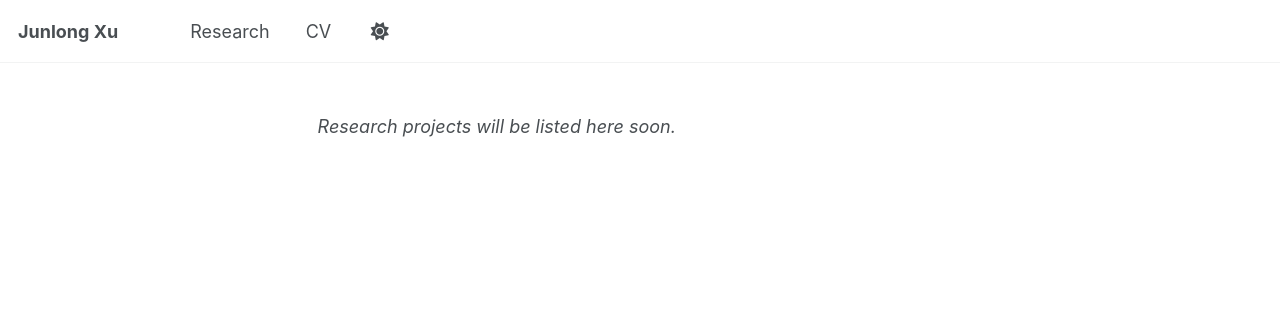
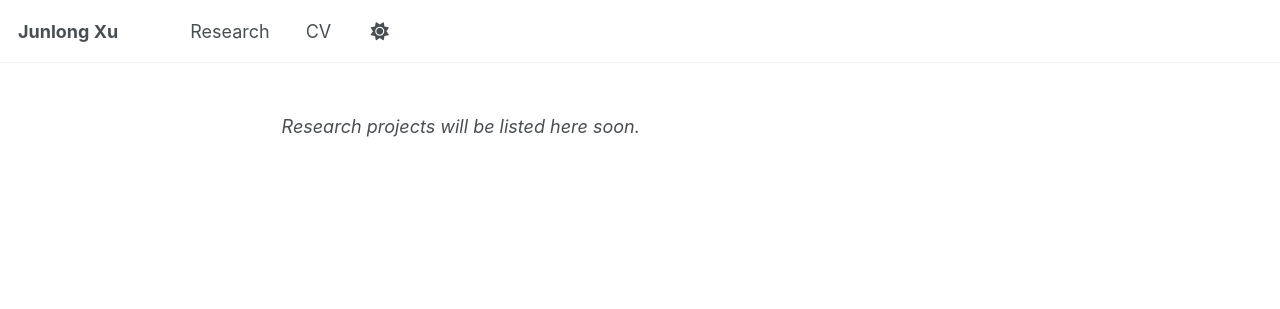
Before and after one commit to JunlongX/junlongx.github.io, a Jekyll site: the page built from _pages/publications.html, in a window 1280 px wide. Shown: the top 309 px of the page. Built offline with Jekyll 4.4.1, drawn with Linux system fonts in a browser that asks for light colours.

Commit message:
Update _custom.scss

```diff
--- a/_sass/_custom.scss
+++ b/_sass/_custom.scss
@@ -1,5 +1,4 @@
-.page--no-sidebar .page__inner-wrap {
+.page--wide .page__content {
   max-width: 100%;
-  margin-left: auto;
-  padding-left: 2rem;
+  margin-left: 0;
 }
```
